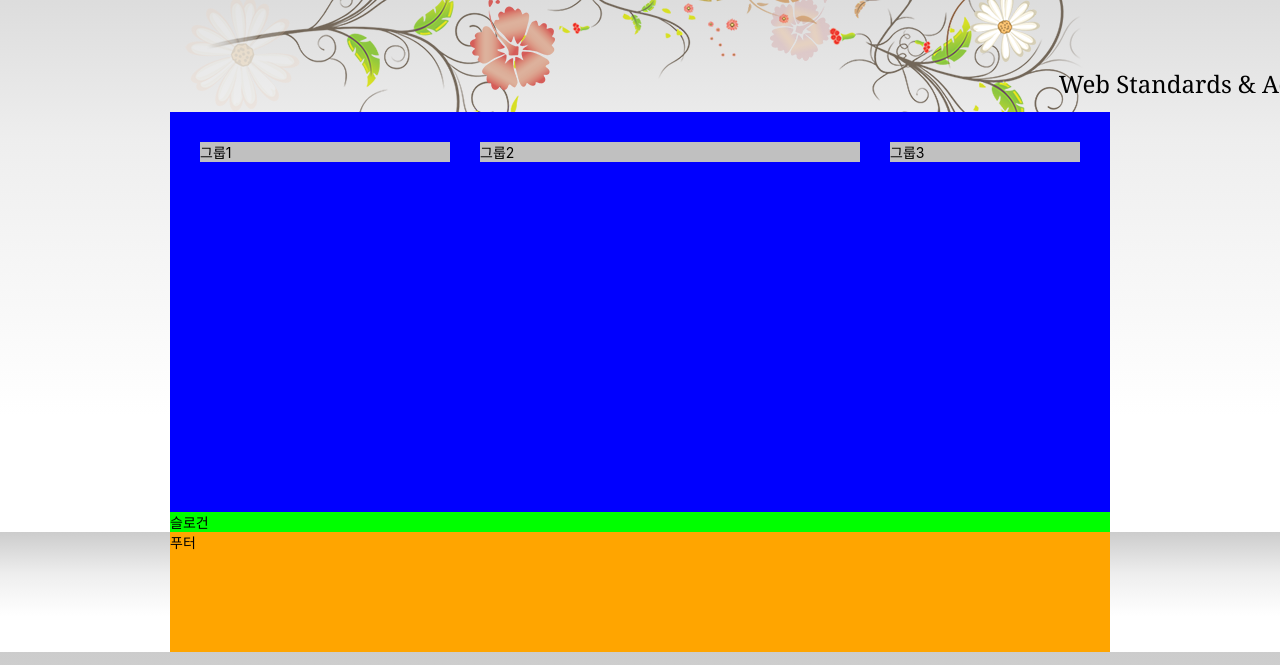
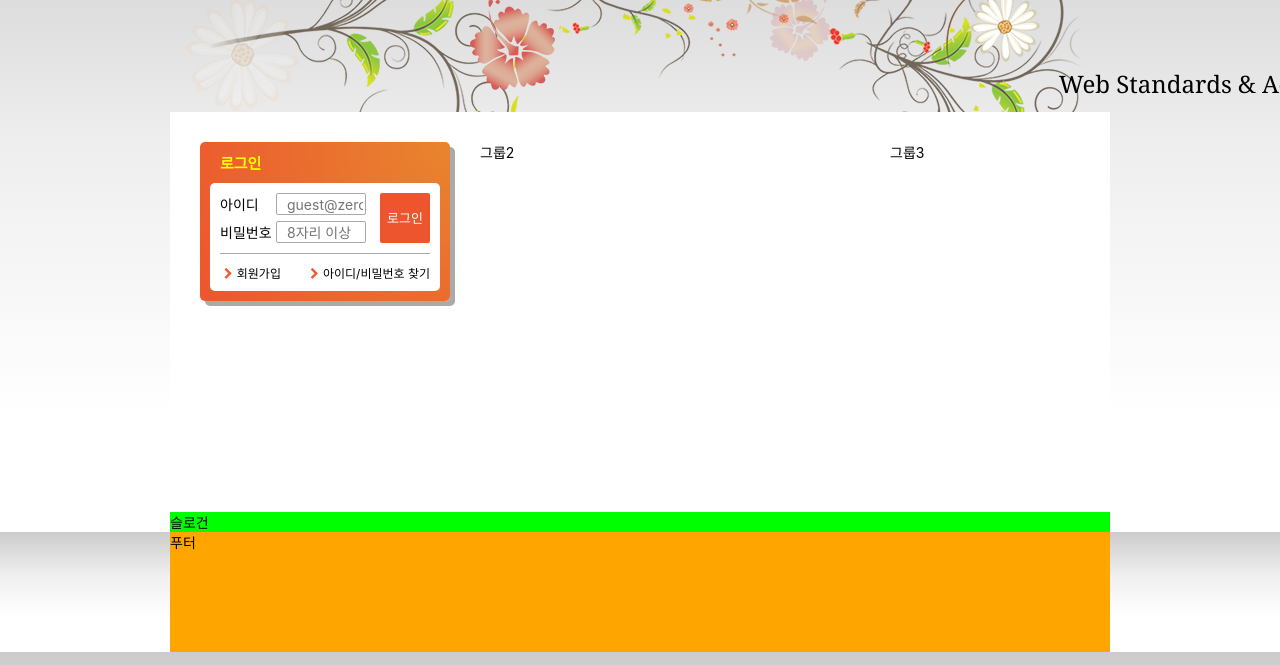
Before and after one commit to NamgungJongMin/zeroConnecTo, a website: page HTML5/index.html in a window 1280 px wide. Shown: the part 135-800 px from the top of the page. Drawn offline with Linux system fonts and the light colour scheme; a web font is replaced by a local one.

Commit message:
로그인 마크업 및 디자인 완성

```diff
--- a/HTML5/css/index.css
+++ b/HTML5/css/index.css
@@ -11,7 +11,8 @@
 }
 
 /* 숨김 컨텐츠 */
-.sr-only {
+.sr-only,
+legend {
   position: absolute;
   width: 1px;
   height: 1px;
@@ -243,12 +244,12 @@ menu-standards {
   z-index: 10;
 }
 .main {
-  background: blue;
   min-height: 400px;
   padding: 15px;
   /* display: flex;
   flex-flow: row nowrap;
   justify-content: space-around; */
+  background: #fff;
 }
 
 .main::after {
@@ -259,13 +260,131 @@ menu-standards {
 }
 
 .group {
-  background-color: silver;
   float: left;
   margin: 15px;
 }
 .group1 {
   width: 250px;
 }
+
+/* 로그인 */
+.login {
+  background: radial-gradient(circle at right top, #e8852e, #ed552f);
+  border-radius: 5px;
+  box-shadow: 5px 5px 0 0 #aaa;
+  padding: 10px;
+}
+.login-title {
+  color: yellow;
+  font-size: 1.5rem;
+  font-weight: 700;
+  text-indent: 10px;
+}
+
+.login-form,
+.sign {
+  background: #fff;
+}
+
+.login-form {
+  margin-top: 10px;
+  border-radius: 5px 5px 0 0;
+  padding: 10px 10px 0 10px;
+}
+
+.login-form fieldset {
+  position: relative;
+  border-bottom: 1px solid #aaa;
+  padding-bottom: 4px;
+}
+
+.login-form div {
+  margin-bottom: 6px;
+}
+
+.login-form label {
+  display: inline-block;
+  /* background: yellow; */
+  width: 4em;
+}
+
+.login-form input {
+  width: 90px;
+  height: 22px;
+  border: 1px solid #aaa;
+  border-radius: 2px;
+  padding: 2px 2px 2px 10px;
+}
+
+.login-button {
+  position: absolute;
+  top: 0;
+  right: 0;
+  width: 50px;
+  height: 50px;
+  padding: 0;
+  font-size: 1.3rem;
+  color: white;
+  background-color: #ed552f;
+  border-radius: 2px;
+  border: 0;
+}
+
+.sign {
+  border-radius: 0 0 5px 5px;
+  padding: 4px 10px;
+  display: flex;
+  flex-flow: row nowrap;
+  justify-content: space-between;
+  font-size: 1.2rem;
+}
+
+.sign a {
+  padding: 6px 0;
+}
+
+.sign .icon-right-open {
+  color: #e85e2c;
+}
+
+/* .login-form {
+  position: relative;
+  background-color: #fff;
+  width: 240px;
+  margin: 0 auto;
+  margin-top: 10px;
+  padding: 10px;
+}
+.login-form legend {
+  position: absolute;
+  width: 1px;
+  height: 1px;
+  overflow: hidden;
+  clip-path: inset(50%);
+}
+#userEmail {
+  width: 100px;
+}
+
+#userPw {
+  width: 100px;
+}
+
+.login-button {
+  position: absolute;
+  top: 10px;
+  right: 10px;
+  height: 100%;
+}
+
+.sign {
+  background-color: #fff;
+  width: 240px;
+  margin-top: 0;
+  margin-left: 10px;
+  padding: 10px;
+} */
+
 .group2 {
   width: 380px;
   /* order: 1; */
@@ -273,6 +392,7 @@ menu-standards {
 .group3 {
   width: 190px;
 }
+
 .slogan {
   background: lime;
 }
--- a/HTML5/index.html
+++ b/HTML5/index.html
@@ -145,7 +145,28 @@
       <div class="visual-text">Web Standards &amp; Accessibility</div>
     </div>
     <main class="main">
-      <div class="group group1">그룹1</div>
+      <div class="group group1">
+        <section class="login">
+          <h2 class="login-title">로그인</h2>
+          <form method="POST" action="https://formspree.io/seulbinim@gmail.com" class="login-form">
+            <fieldset>
+              <legend>회원 로그인 폼</legend>
+
+              <div class="user-email">
+                <label for="user-email">아이디</label><input type="email" id="userEmail" required placeholder="guest@zerobase.com" />
+              </div>
+
+              <div class="user-pw"><label for="userPw">비밀번호</label><input type="password" id="userPw" required placeholder="8자리 이상" /></div>
+
+              <button type="submit" class="login-button">로그인</button>
+            </fieldset>
+          </form>
+          <div class="sign">
+            <a href="/"><span class="icon-right-open" aria-hidden="true"></span>회원가입</a>
+            <a href="/"><span class="icon-right-open" aria-hidden="true"></span>아이디/비밀번호 찾기</a>
+          </div>
+        </section>
+      </div>
       <div class="group group2">그룹2</div>
       <div class="group group3">그룹3</div>
       <div class="clearfix"></div>
```
